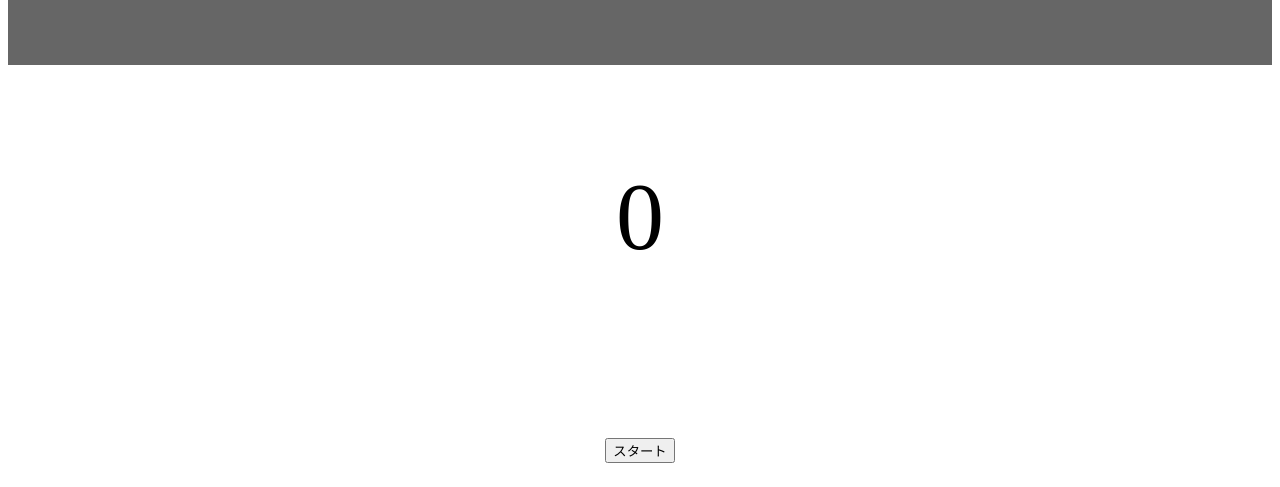
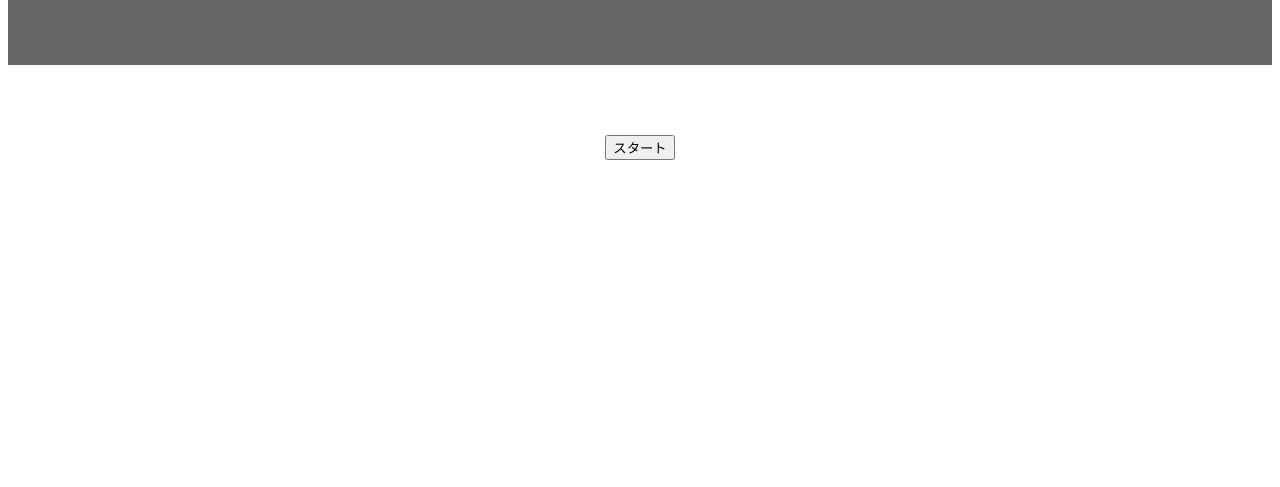
Before and after one commit to MeGuMiGo/javascript-advanced-kadai_kadai002, a plain HTML site: page index.html in a window 1280 px wide. Shown: the part 373-860 px from the top of the page. After the commit the page ends 800 px from the top, so only its background shows below. Drawn offline with Linux system fonts and the light colour scheme.

Commit message:
Add files via upload

```diff
--- a/index.html
+++ b/index.html
@@ -12,7 +12,6 @@
   <div id="wrap" class="wrap">
     <span id="typed" class="typed"></span><span id="untyped"></span>
   </div>
-  <p id="output" class="output">0</p>
   <button id="start">スタート</button>
   <script type="text/javascript" src="main.js"></script>
  </body>
```
